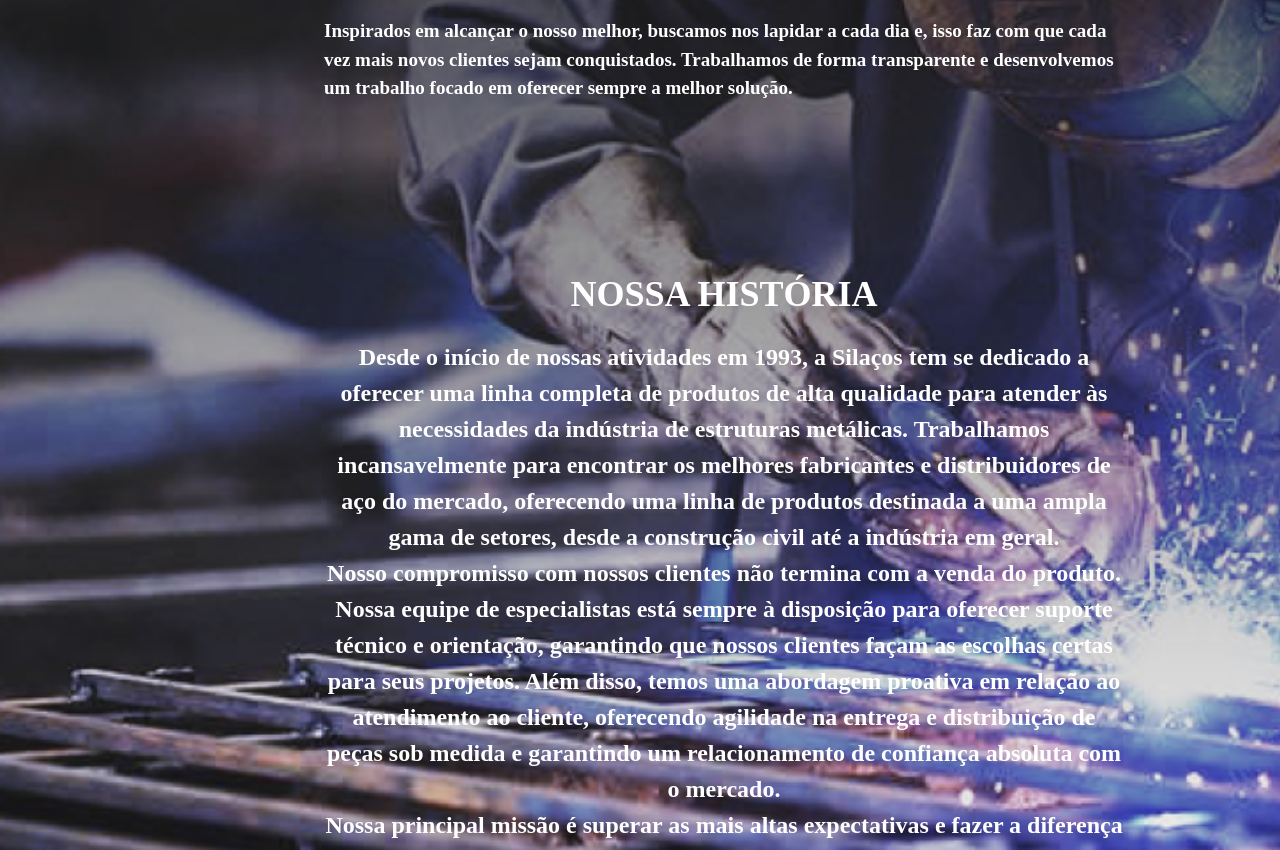
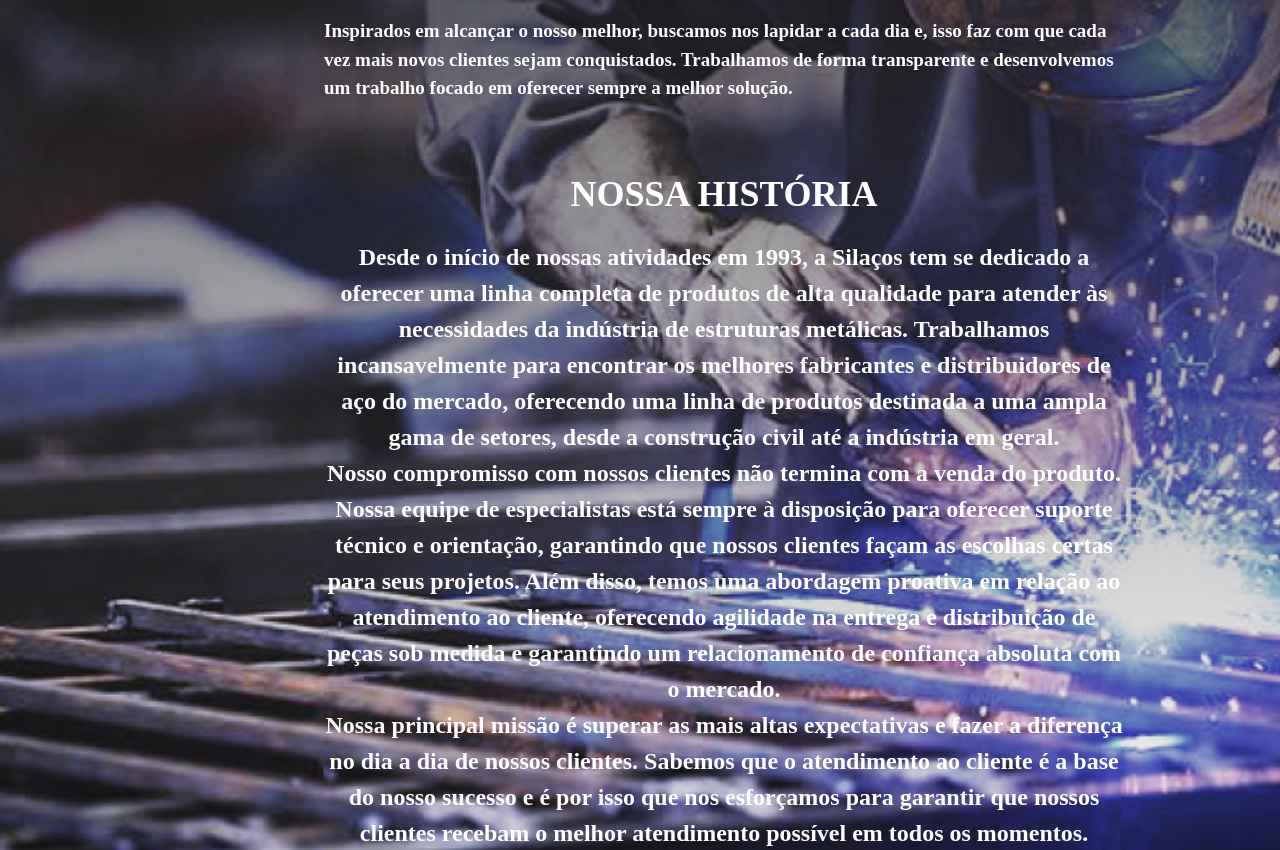
Before and after one commit to Rennan-Pessanha/Serrilharia, a React (Create React App) app: page /Perfil in a window 1280 px wide. Shown: the part 590-1440 px from the top of the page. Built offline with nearby package versions, Linux system fonts and the light colour scheme.

Commit message:
Update styles.js

```diff
--- a/src/Pages/Perfil/styles.js
+++ b/src/Pages/Perfil/styles.js
@@ -154,15 +154,38 @@ export const PerfilText = styled.p`
 `;
 
 export const CompanyContent = styled.div`
-  margin-top: 170px;
+  margin-top: 5%;
   text-align: center;
   margin-bottom: 10%;
+
+  @media (max-width: 425px) {
+    margin-top: 10%;
+  }
 `;
 
 export const History = styled.div`
   margin-left: auto;
   margin-right: auto;
   max-width: 800px;
+
+  @media (max-width: 768px) {
+    max-width: 600px;
+  }
+
+  @media (max-width: 384px) {
+    max-width: 370px;
+    margin-left: 0;
+  }
+
+  @media (max-width: 360px) {
+    max-width: 354px;
+    margin-left: 0;
+  }
+
+  @media (max-width: 320px) {
+    max-width: 314px;
+    margin-left: 0;
+  }
 `;
 
 export const Textp = styled.p`
```
